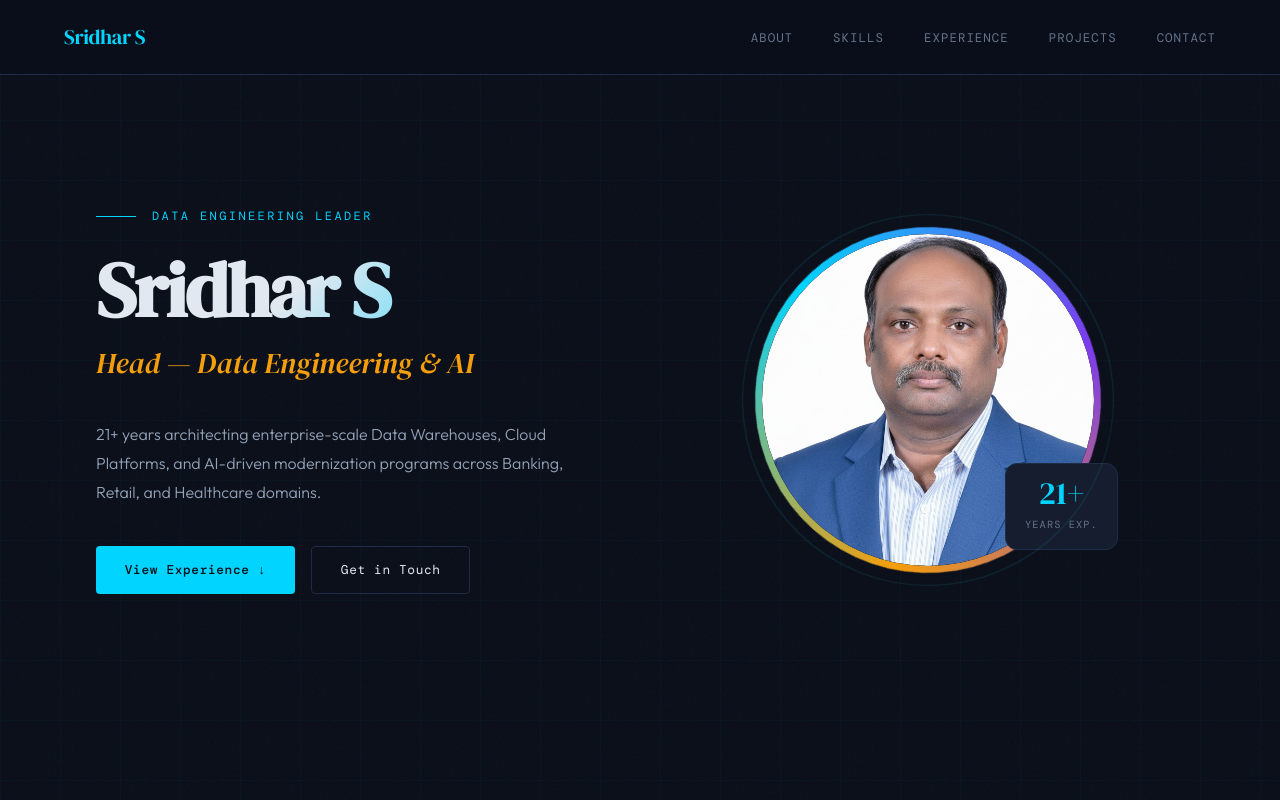
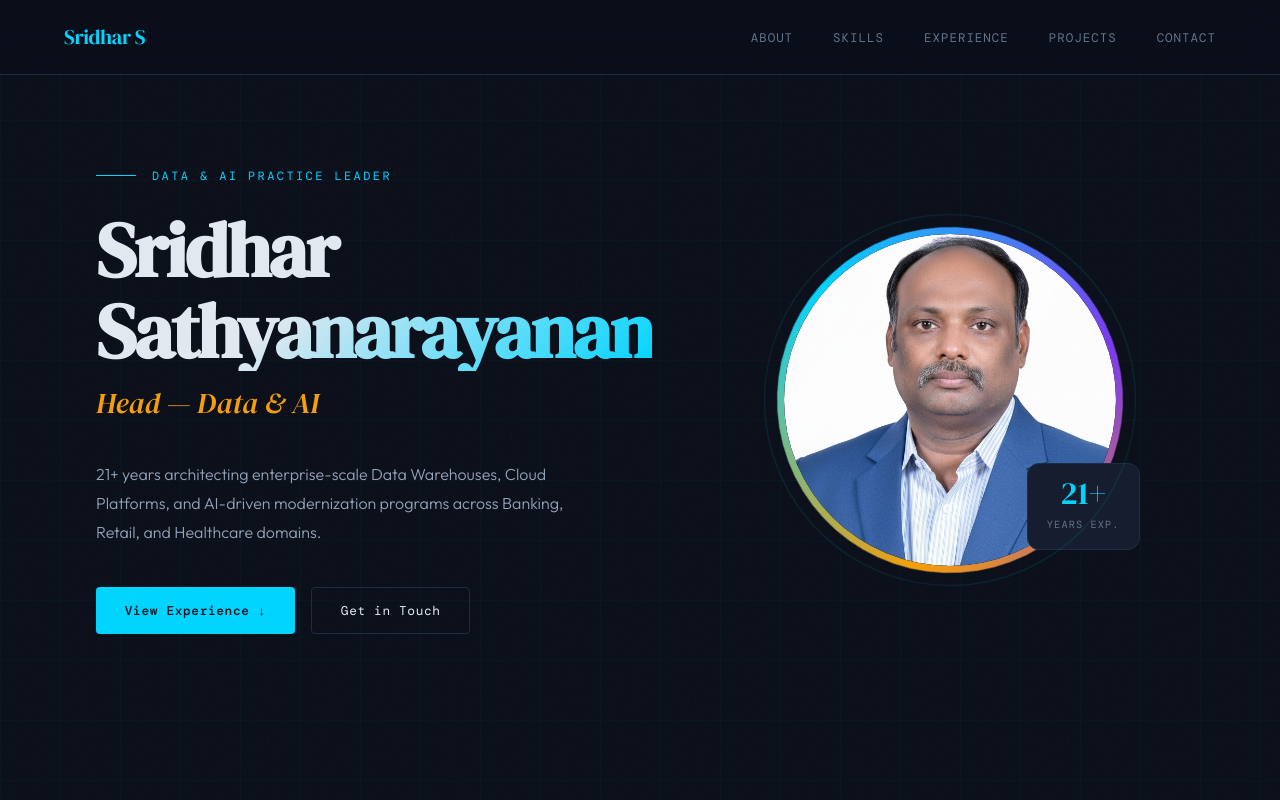
Before and after one commit to supersridhar/Portfolio, a plain HTML site: page index.html in a window 1280 px wide. Shown: the top 800 px of the page. Drawn offline with nearby package versions, Linux system fonts and the light colour scheme; a web font is replaced by a local one.

Commit message:
Add files via upload

```diff
--- a/index.html
+++ b/index.html
@@ -590,9 +590,9 @@
   <!-- HERO -->
   <section class="hero" id="home">
     <div class="hero-text">
-      <p class="hero-eyebrow">Data Engineering Leader</p>
-      <h1 class="hero-name">Sridhar S</h1>
-      <p class="hero-title">Head — Data Engineering & AI</p>
+      <p class="hero-eyebrow">Data & AI Practice Leader</p>
+      <h1 class="hero-name">Sridhar Sathyanarayanan</h1>
+      <p class="hero-title">Head — Data & AI</p>
       <p class="hero-desc">
         21+ years architecting enterprise-scale Data Warehouses, Cloud Platforms,
         and AI-driven modernization programs across Banking, Retail, and Healthcare domains.
```
